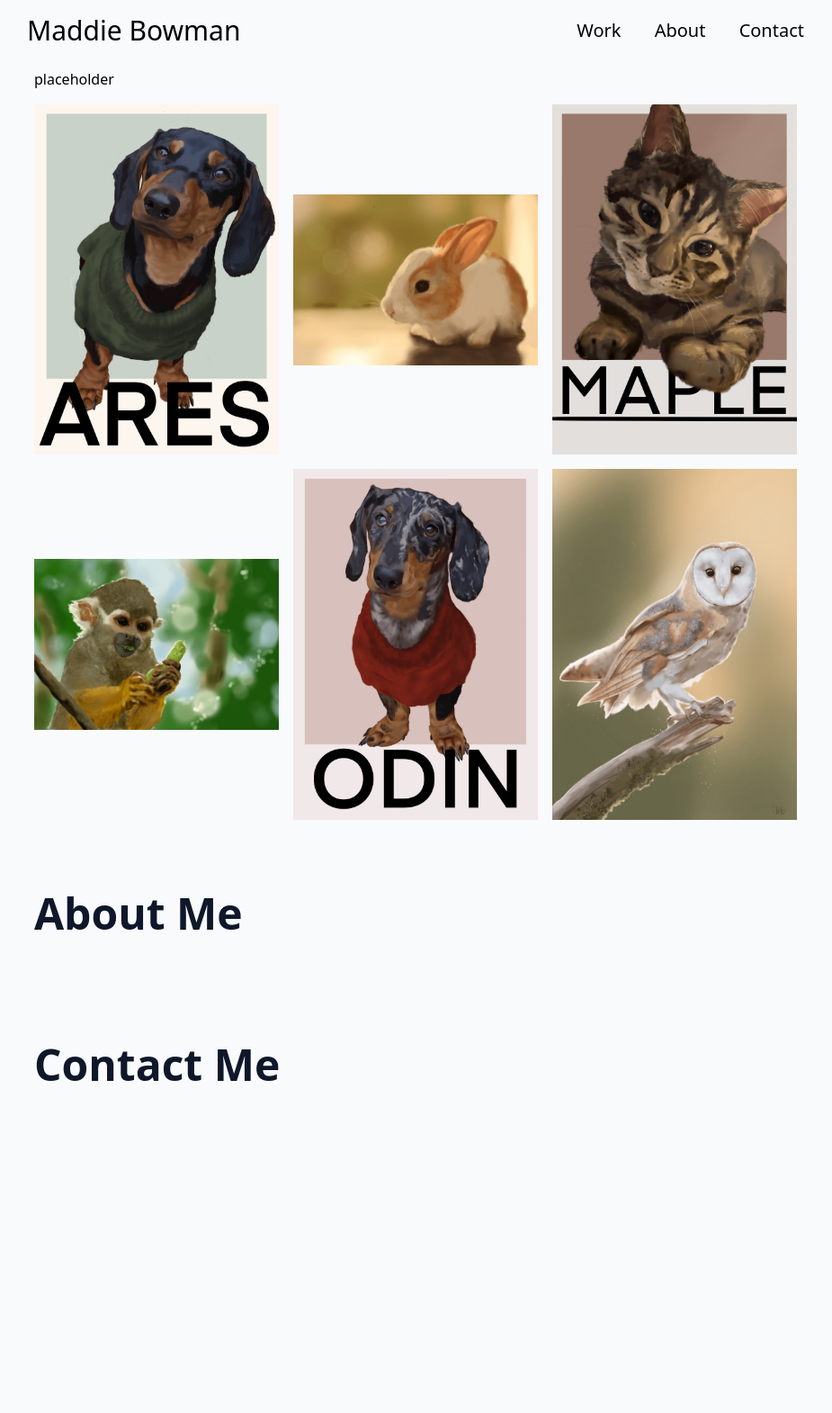
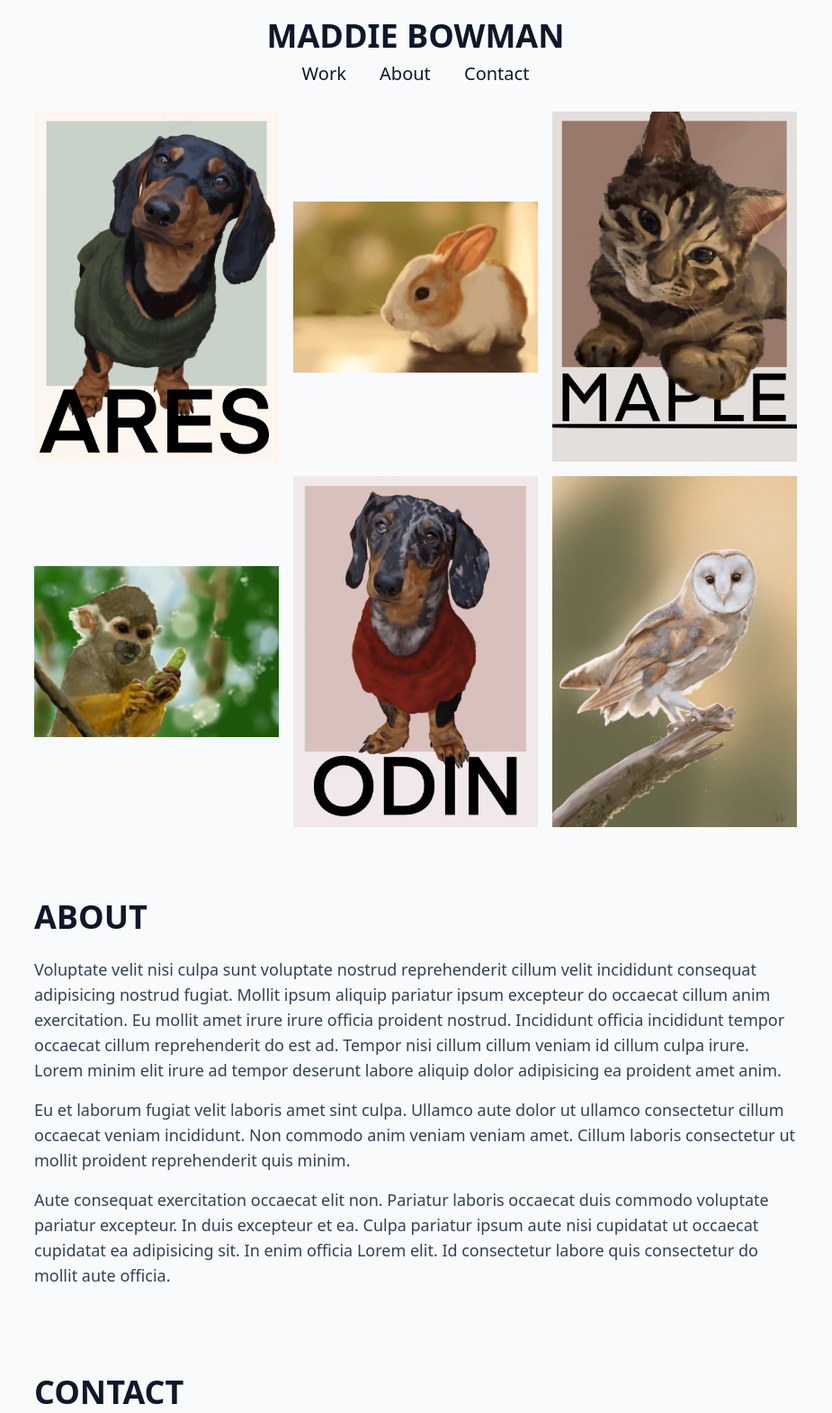
Before and after one commit to jbowwman8991/maddie_port, a website: page build/index.html in a window 1280 px wide. Shown: the whole page at 90% size, without its empty margins (178-1103 px from the left). Before the commit the page ends 1303 px from the top, so only its background shows below. Drawn offline with Linux system fonts and the light colour scheme.

Commit message:
changing heading, adding about placeholder

```diff
--- a/build/index.html
+++ b/build/index.html
@@ -1,18 +1,18 @@
 <!DOCTYPE html>
-<html lang="en">
+<html lang="en" class="sm:scroll-smooth">
 <head>
     <meta charset="UTF-8">
     <meta name="viewport" content="width=device-width, initial-scale=1.0">
     <title>Maddie Bowman</title>
     <link rel="stylesheet" href="css/style.css">
 </head>
-<body class="min-h-screen bg-slate-50 dark:bg-slate-300">
-    <header class="bg-slate-50 dark:bg-slate-300 text-black sticky top-0 z-10">
-        <section class="max-w-4xl mx-auto p-4 flex justify-between items-center">
-            <h1 class="text-3xl font-medium">
-                <a href="#hero">Maddie Bowman</a>
+<body class="min-h-screen bg-slate-50">
+    <header class="bg-slate-50 text-slate-900 sticky top-0 z-10">
+        <section class="max-w-4xl mx-auto p-4 flex flex-row sm:flex-col justify-between items-center">
+            <h1 class="text-3xl sm:text-4xl font-bold text-left sm:text-center my-1">
+                <a href="#">MADDIE BOWMAN</a>
             </h1>
-            <div>
+            <div class="my-1">
                 <button id="mobile-open-button" class="text-3xl sm:hidden focus:outline-none">
                     &#9776;
                 </button>
@@ -26,10 +26,7 @@
     </header>
 
     <main class="max-w-4xl mx-auto">
-        <section id=#hero" class="grid grid-cols-1 sm:grid-cols-2 md:grid-cols-3 px-6 py-2 items-center gap-4">
-            <p>placeholder</p>
-        </section>
-        <section id="work" class="grid grid-cols-1 sm:grid-cols-2 md:grid-cols-3 px-6 py-2 items-center gap-4">
+        <section id="work" class="grid grid-cols-1 sm:grid-cols-2 md:grid-cols-3 px-6 py-2 items-center gap-4 scroll-mt-32">
             <img src="img/ares.png" alt="Ares" class="">
             <img src="img/bunny.png" alt="Bunny" class="">
             <img src="img/maple.png" alt="Maple" class="">
@@ -38,13 +35,22 @@
             <img src="img/owl.png" alt="Owl" class="">
         </section>
         <section id="about" class="p-6 my-12 scroll-mt-20">
-            <h2 class="text-4xl font-bold sm:text-5xl mb-6 text-slate-900">
-                About Me
+            <h2 class="text-3xl font-bold text-center sm:text-left sm:text-4xl mb-6 text-slate-900">
+                ABOUT
             </h2>
+            <p class="text-lg mt-4 text-center sm:text-left text-slate-700">
+                Voluptate velit nisi culpa sunt voluptate nostrud reprehenderit cillum velit incididunt consequat adipisicing nostrud fugiat. Mollit ipsum aliquip pariatur ipsum excepteur do occaecat cillum anim exercitation. Eu mollit amet irure irure officia proident nostrud. Incididunt officia incididunt tempor occaecat cillum reprehenderit do est ad. Tempor nisi cillum cillum veniam id cillum culpa irure. Lorem minim elit irure ad tempor deserunt labore aliquip dolor adipisicing ea proident amet anim.
+            </p>
+            <p class="text-lg mt-4 text-center sm:text-left text-slate-700">
+                Eu et laborum fugiat velit laboris amet sint culpa. Ullamco aute dolor ut ullamco consectetur cillum occaecat veniam incididunt. Non commodo anim veniam veniam amet. Cillum laboris consectetur ut mollit proident reprehenderit quis minim.
+            </p>
+            <p class="text-lg mt-4 text-center sm:text-left text-slate-700">
+                Aute consequat exercitation occaecat elit non. Pariatur laboris occaecat duis commodo voluptate pariatur excepteur. In duis excepteur et ea. Culpa pariatur ipsum aute nisi cupidatat ut occaecat cupidatat ea adipisicing sit. In enim officia Lorem elit. Id consectetur labore quis consectetur do mollit aute officia.
+            </p>
         </section>
         <section id="contact" class="p-6 my-12 scroll-mt-20">
-            <h2 class="text-4xl font-bold sm:text-5xl mb-6 text-slate-900">
-                Contact Me
+            <h2 class="text-3xl font-bold text-center sm:text-left sm:text-4xl mb-6 text-slate-900">
+                CONTACT
             </h2>
         </section>
     </main>
```
Also changed, not shown: build/css/style.css.
